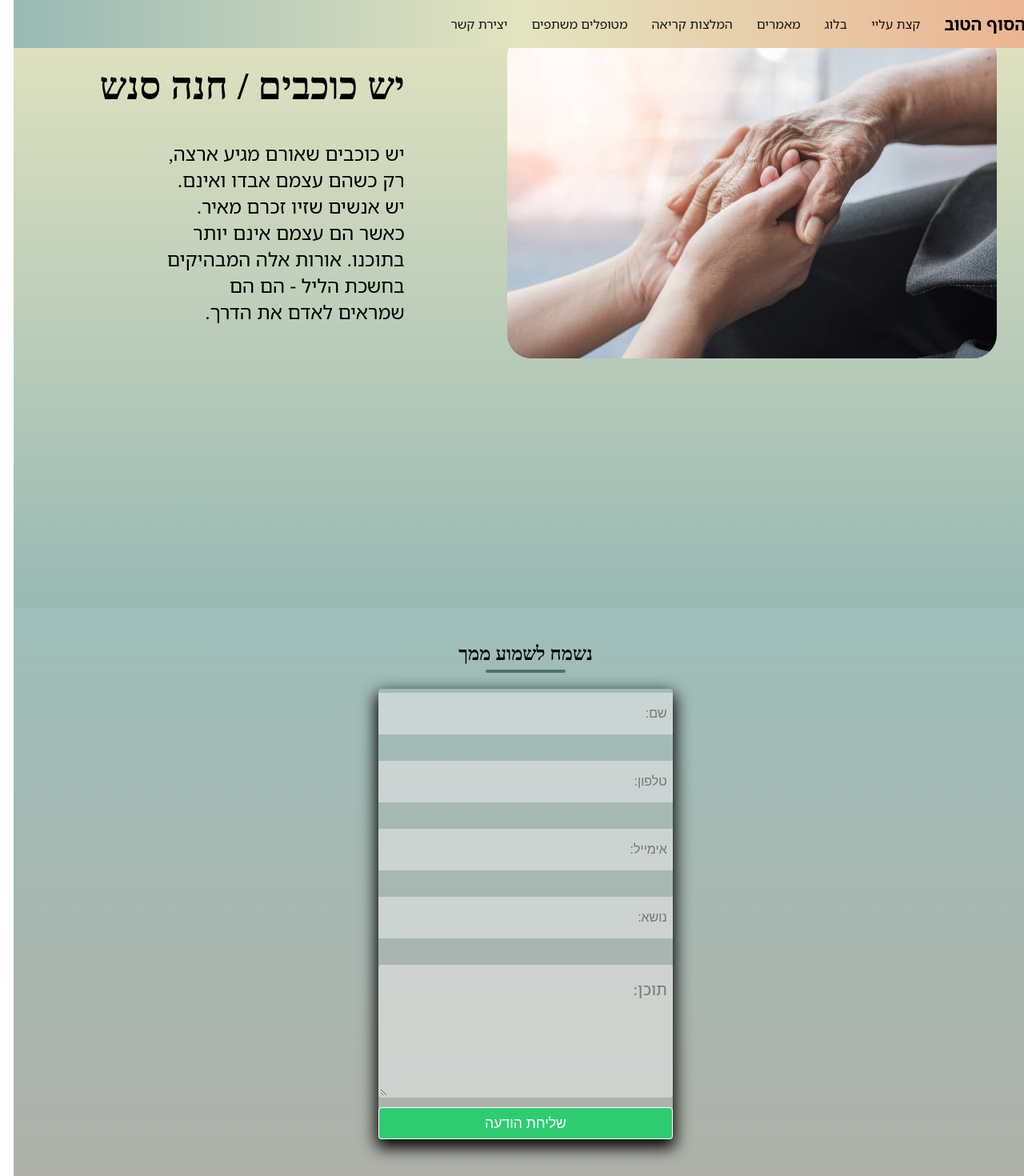
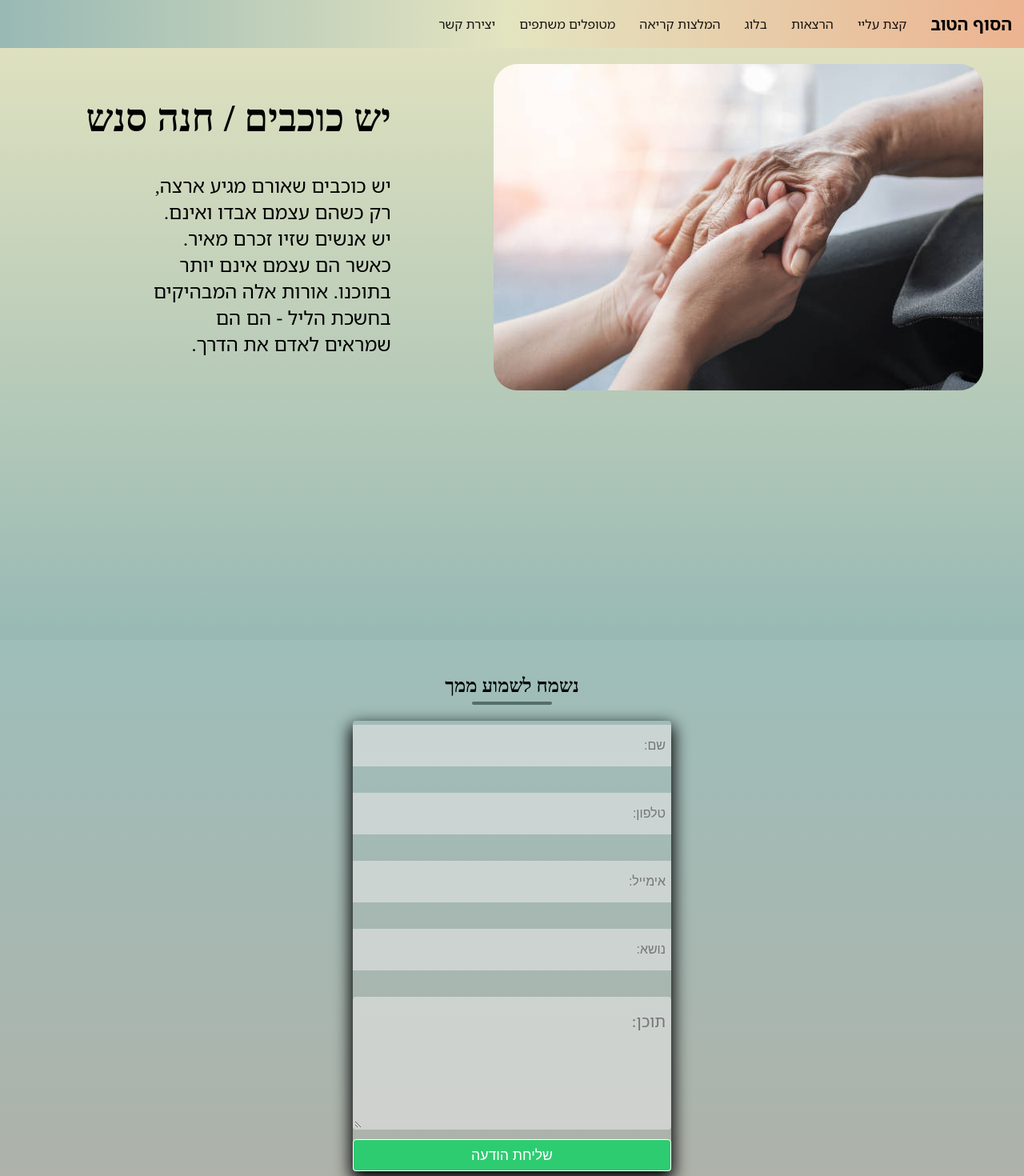
Before and after one commit to YaliSoltz/sof-hadereh, a React (Create React App) app in the folder client/: page / in a window 1280 px wide. Shown: the top 1470 px of the page at 80% size. Built offline with nearby package versions, Linux system fonts and the light colour scheme; no server answers.

Commit message:
forth commit

```diff
--- a/client/src/comp-user/header/userNavBar.jsx
+++ b/client/src/comp-user/header/userNavBar.jsx
@@ -1,13 +1,21 @@
 import React, { useState } from "react";
-import { Link } from "react-router-dom";
+import { Link, useNavigate } from "react-router-dom";
 
 const UserNavBar = () => {
   const [isOpen, setIsOpen] = useState(false);
   const [chosenLink, setChosenLink] = useState("");
 
+  const navigate = useNavigate();
+
   return (
     <div className="Navbar">
-      <span className="nav-logo" onClick={() => window.scrollTo(0, 0)}>
+      <span
+        className="nav-logo"
+        onClick={() => {
+          navigate("/");
+          window.scrollTo(0, 0);
+        }}
+      >
         הסוף הטוב
       </span>
       <div className={`nav-items ${isOpen && "open"}`}>
@@ -29,14 +37,16 @@ const UserNavBar = () => {
             window.scrollTo(0, 0);
           }}
         >
-          בלוג
+          הרצאות
         </Link>
+
         {/* <Link to="/" className="labelNav" onClick={() => {setChosenLink('bio') ;window.scrollTo(0, 0)}}>
           ייעוץ משפחתי להוספיס בית
         </Link>
         <Link to="/" className="labelNav" onClick={() => {setChosenLink('bio') ;window.scrollTo(0, 0)}}>
           ביקורי בית פרטיים
         </Link> */}
+
         <Link
           to="/בלוג"
           style={{ color: chosenLink === "blog" && "white" }}
@@ -45,7 +55,7 @@ const UserNavBar = () => {
             window.scrollTo(0, 0);
           }}
         >
-          מאמרים
+          בלוג
         </Link>
         <Link
           to="/המלצות-קריאה"
--- a/client/src/comp-user/main/article.jsx
+++ b/client/src/comp-user/main/article.jsx
@@ -80,11 +80,9 @@ const Article = () => {
           <div className="card-content">
             <h2 className="card-title">{article.title}</h2>
             <div className="card-body">
-              <div>
-                {article.content?.split(".").map((word, index) => (
-                  <p key={index}>{word + "."}</p>
-                ))}
-              </div>
+              {article.content?.split(".").map((word, index, row) => (
+                <p key={index}>{index === row.length - 1 ? "" : word + "."}</p>
+              ))}
             </div>
           </div>
         </div>
--- a/client/src/comp-user/main/lecture.jsx
+++ b/client/src/comp-user/main/lecture.jsx
@@ -89,11 +89,9 @@ const Lecture = () => {
           <div className="card-content">
             <h2 className="card-title">{lecture.title}</h2>
             <div className="card-body">
-              <div>
-                {lecture.content.split(".").map((word, index) => (
-                  <p key={index}>{word + "."}</p>
-                ))}
-              </div>
+              {lecture.content.split(".").map((word, index, row) => (
+                <p key={index}>{index === row.length - 1 ? "" : word + "."}</p>
+              ))}
             </div>
             <div className="order">
               <span className="btn">להזמנה</span>
--- a/client/src/comp-user/main/sharing.jsx
+++ b/client/src/comp-user/main/sharing.jsx
@@ -30,7 +30,12 @@ const Sharing = () => {
       {sharings.map((sharing, index) => (
         <div className="sharing-card" key={index}>
           {user.role === "admin" && (
-            <button className="delete-sharing-btn" onClick={() => deleteSharing(sharing._id)}>מחיקה</button>
+            <button
+              className="delete-sharing-btn"
+              onClick={() => deleteSharing(sharing._id)}
+            >
+              מחיקה
+            </button>
           )}
           <h3 className="sharing-card-title">שם: {sharing.name}</h3>
           <h3 className="sharing-card-title">גיל: {sharing.age}</h3>
@@ -42,9 +47,11 @@ const Sharing = () => {
         </div>
       ))}
 
-      <button className="modal-open" onClick={() => setOpen(true)}>
-        הוספת שיתוף
-      </button>
+      {user.role != "admin" && (
+        <button className="modal-open" onClick={() => setOpen(true)}>
+          הוספת שיתוף
+        </button>
+      )}
       {open ? (
         <div className="modal">
           <div className="modal-content">
--- a/client/src/css/User.css
+++ b/client/src/css/User.css
@@ -22,7 +22,7 @@ a {
 .Main {
   min-height: 90vh;
   background: linear-gradient(to top, #98b9b4, #e4e4c0);
-  padding-top: 5vh;
+  padding-top: 10vh;
 }
 
 .Footer {
@@ -324,6 +324,10 @@ textarea {
   .lecture-container {
     grid-template-columns: 1fr;
   }
+
+  .article-container {
+    grid-template-columns: 1fr;
+  }
   .sharing-container {
     grid-template-columns: 1fr;
   }
@@ -358,7 +362,7 @@ textarea {
   display: flex;
   flex-direction: column;
   align-items: center;
-  padding: 3vh 37% 0 37%;
+  padding: 3vh 0 0 0;
   margin-bottom: 0;
 }
 
@@ -380,10 +384,10 @@ textarea {
 }
 
 .contact-box .field {
-  min-width: 28vw;
+  width: 30vw;
   border: 2px solid rgba(0, 0, 0, 0);
   background-color: rgba(230, 230, 230, 0.6);
-  padding: 15px 5px 15px 0;
+  padding: 15px 5px 15px 5px;
   font-size: 1em;
   margin-top: 5px;
   transition: 0.3s;
@@ -397,7 +401,7 @@ textarea {
   border: 2px solid rgba(30, 85, 250, 0.47);
   background-color: #fff;
 }
-textarea::placeholder {
+.contact-box textarea::placeholder {
   font-size: 20px;
 }
 
@@ -997,7 +1001,7 @@ textarea::placeholder {
 
 /* -------------------------------------------edit/delete database ------------------------------- */
 
-.delete-btn{
+.delete-btn {
   position: absolute;
   top: 0;
   left: 0;
@@ -1050,9 +1054,6 @@ textarea::placeholder {
 .editor-dropdown > *:hover {
   background-color: #ddd;
 }
-
-
-
 
 /* ----------------------------------------------------card------------------------------------------ */
 
```
Also changed, not shown: client/src/images/delete-black.png (deleted), client/src/images/delete-red.png (deleted).
